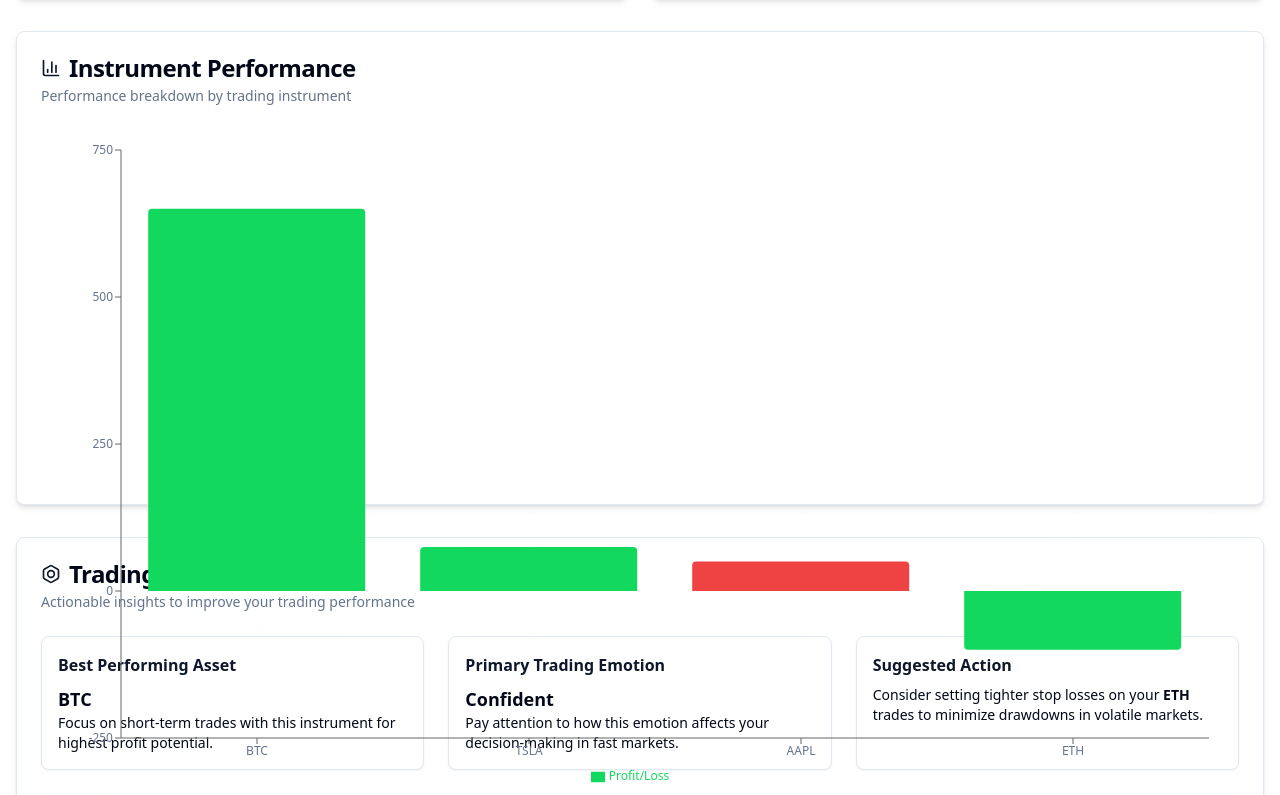
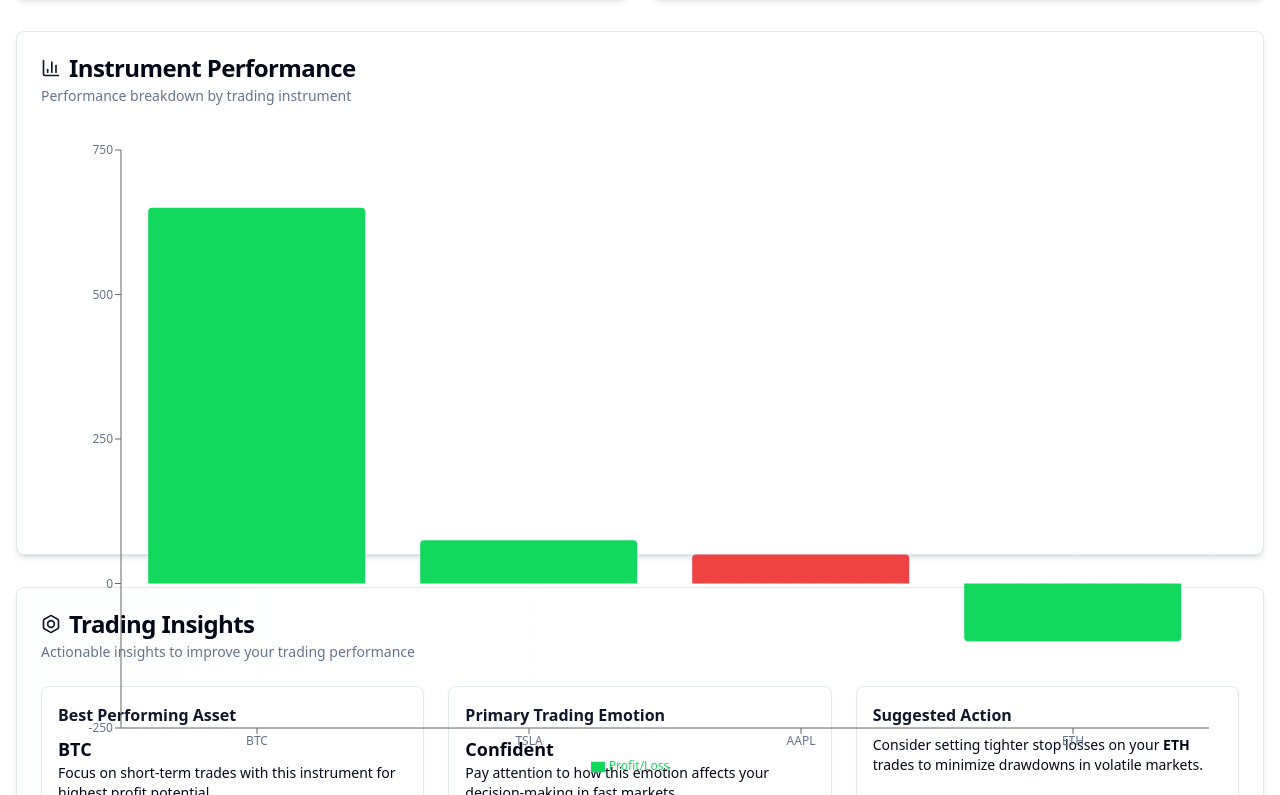
Before and after one commit to pavelnondo/tradebuddynew, a React (Vite) app: page / in a window 1280 px wide. Shown: the part 745-1540 px from the top of the page. Built offline with nearby package versions, Linux system fonts and the light colour scheme.

Commit message:
Adjust layout to prevent overlap
The layout was adjusted to prevent elements from overlapping.

```diff
--- a/src/pages/Dashboard.tsx
+++ b/src/pages/Dashboard.tsx
@@ -284,8 +284,8 @@ export default function Dashboard() {
         </Card>
       </div>
 
-      {/* Asset Performance - Now in its own row with more emphasis */}
-      <Card className="shadow-md hover:shadow-lg transition-shadow">
+      {/* Asset Performance - Now in its own row with more emphasis and increased height */}
+      <Card className="shadow-md hover:shadow-lg transition-shadow mt-10">
         <CardHeader>
           <CardTitle className="flex items-center">
             <BarChart3 className="mr-2 h-5 w-5 text-primary" />
@@ -294,10 +294,10 @@ export default function Dashboard() {
           <CardDescription>Performance breakdown by trading instrument</CardDescription>
         </CardHeader>
         <CardContent>
-          <div className="h-[350px]"> {/* Increased height for better visibility */}
+          <div className="h-[400px]"> {/* Increased height for better visibility */}
             <ChartContainer config={chartConfig}>
               <ResponsiveContainer width="100%" height="100%">
-                <BarChart data={metrics.assetChartData} margin={{ top: 20, right: 30, left: 20, bottom: 20 }}>
+                <BarChart data={metrics.assetChartData} margin={{ top: 20, right: 30, left: 20, bottom: 30 }}>
                   <CartesianGrid strokeDasharray="3 3" opacity={0.2} />
                   <XAxis dataKey="asset" />
                   <YAxis />
@@ -323,8 +323,8 @@ export default function Dashboard() {
         </CardContent>
       </Card>
 
-      {/* Trade Insights - Redesigned with more focus on actionable trading advice */}
-      <Card className="shadow-md hover:shadow-lg transition-shadow bg-gradient-to-r from-secondary/5 to-transparent">
+      {/* Trade Insights - Moved to its own section with clear separation and improved styling */}
+      <Card className="shadow-md hover:shadow-lg transition-shadow bg-gradient-to-r from-secondary/5 to-transparent mt-10">
         <CardHeader>
           <CardTitle className="flex items-center">
             <Bolt className="mr-2 h-5 w-5 text-primary" />
```
